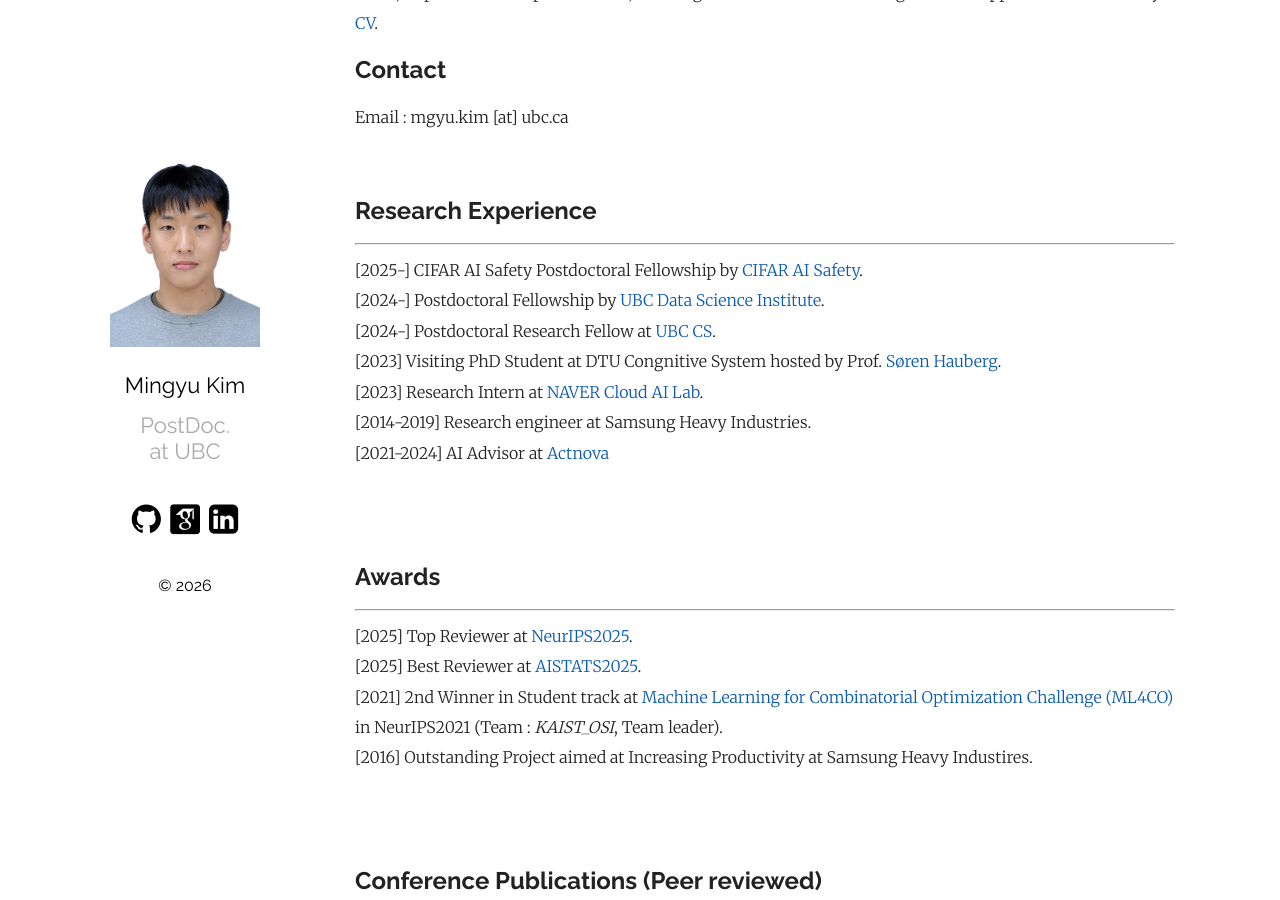
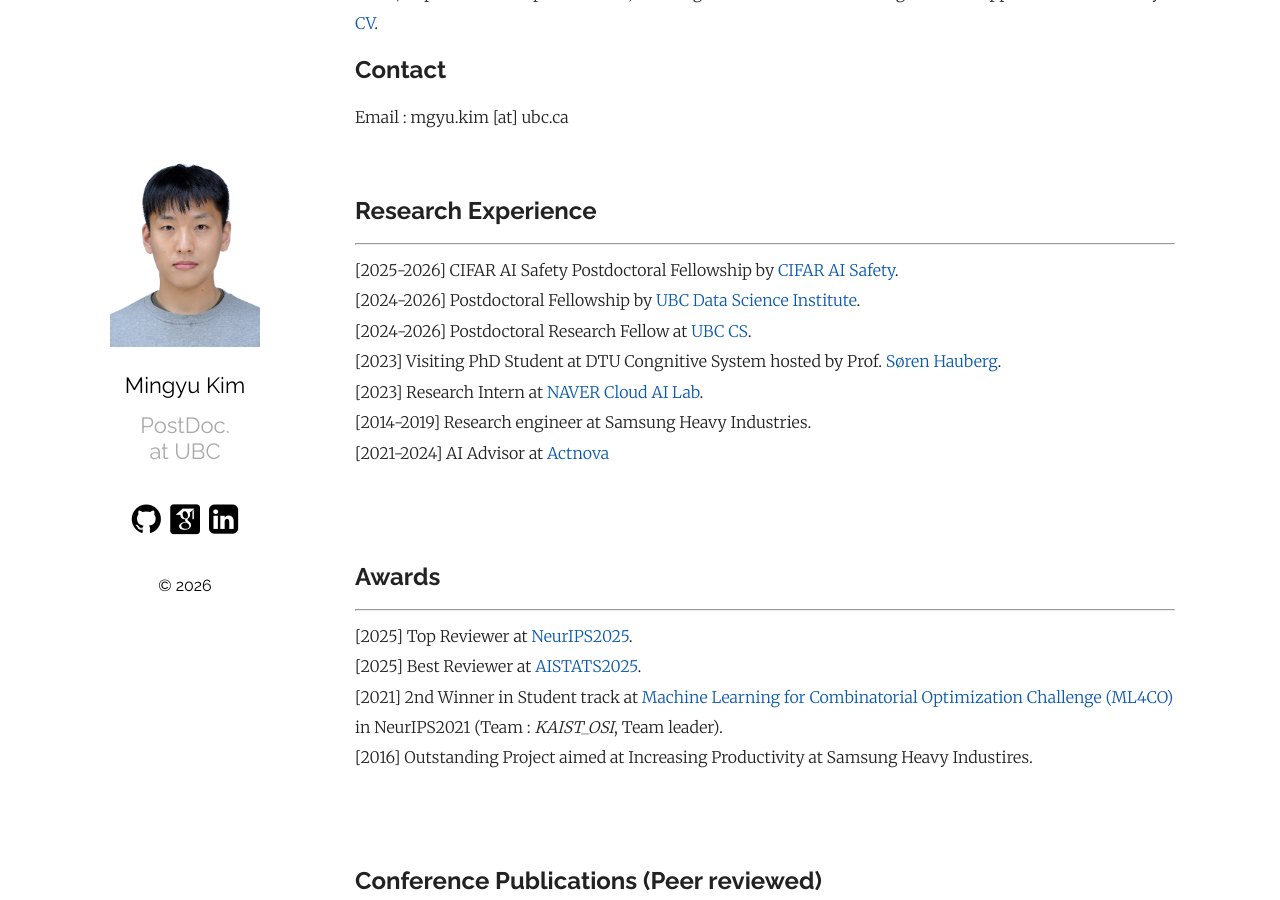
Before and after one commit to MingyuKim87/MingyuKim87.github.io, a Jekyll site: the page built from index.md, in a window 1280 px wide and 900 px high, scrolled down 316 px. Built offline with Jekyll 4.4.1, drawn with Linux system fonts in a browser that asks for light colours; some web fonts are replaced.

Commit message:
Update index.md

```diff
--- a/index.md
+++ b/index.md
@@ -17,9 +17,9 @@
 ## Research Experience
 <hr>
 
-[2025-] CIFAR AI Safety Postdoctoral Fellowship by [CIFAR AI Safety][cifar_ai_safety].
-[2024-] Postdoctoral Fellowship by [UBC Data Science Institute][ubcdsi].
-[2024-] Postdoctoral Research Fellow at [UBC CS][ubccs].
+[2025-2026] CIFAR AI Safety Postdoctoral Fellowship by [CIFAR AI Safety][cifar_ai_safety].
+[2024-2026] Postdoctoral Fellowship by [UBC Data Science Institute][ubcdsi].
+[2024-2026] Postdoctoral Research Fellow at [UBC CS][ubccs].
 [2023] Visiting PhD Student at DTU Congnitive System hosted by Prof. [Søren Hauberg][soren].
 [2023] Research Intern at [NAVER Cloud AI Lab][naverai].
 [2014-2019] Research engineer at Samsung Heavy Industries.
```
